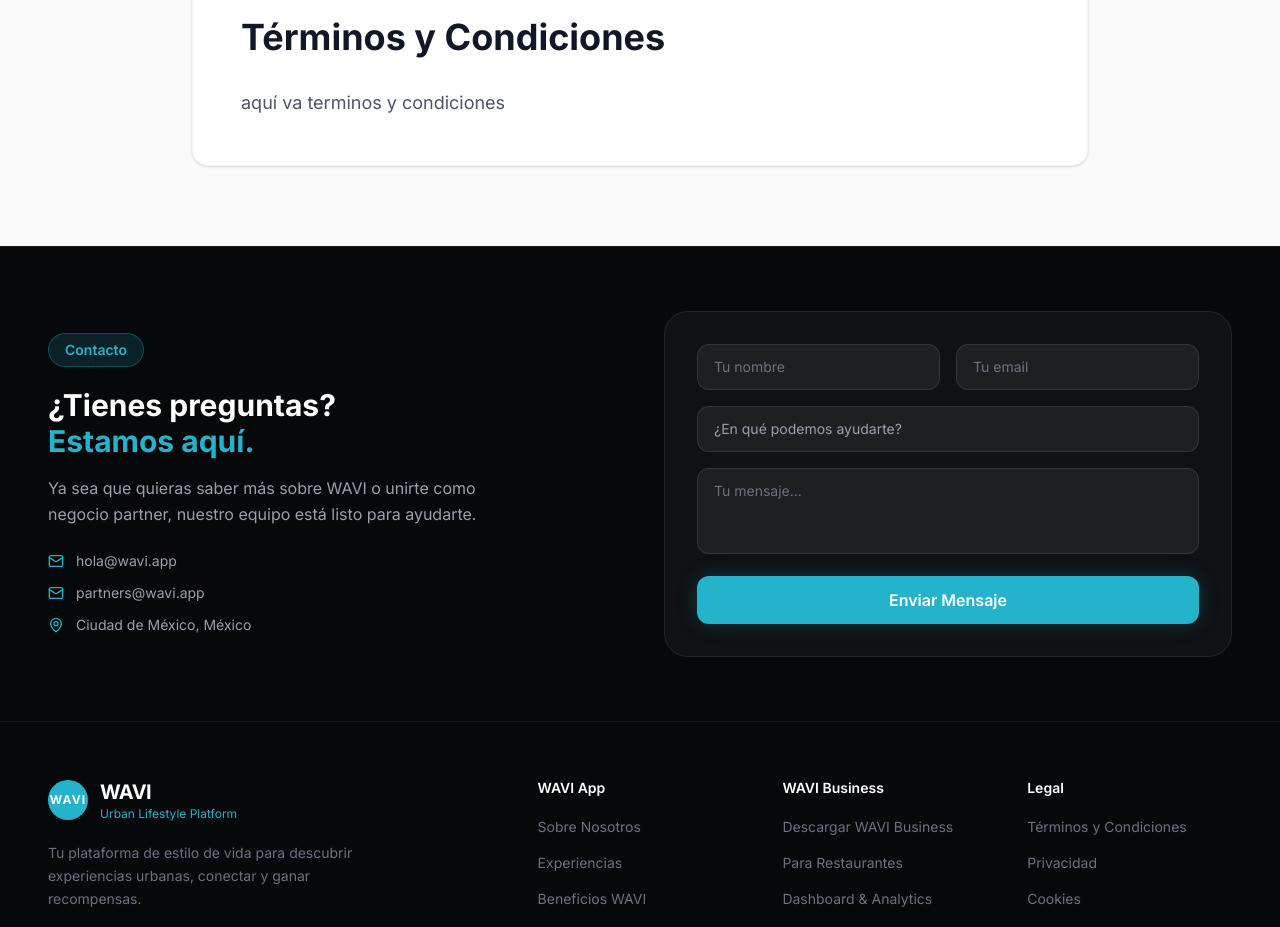
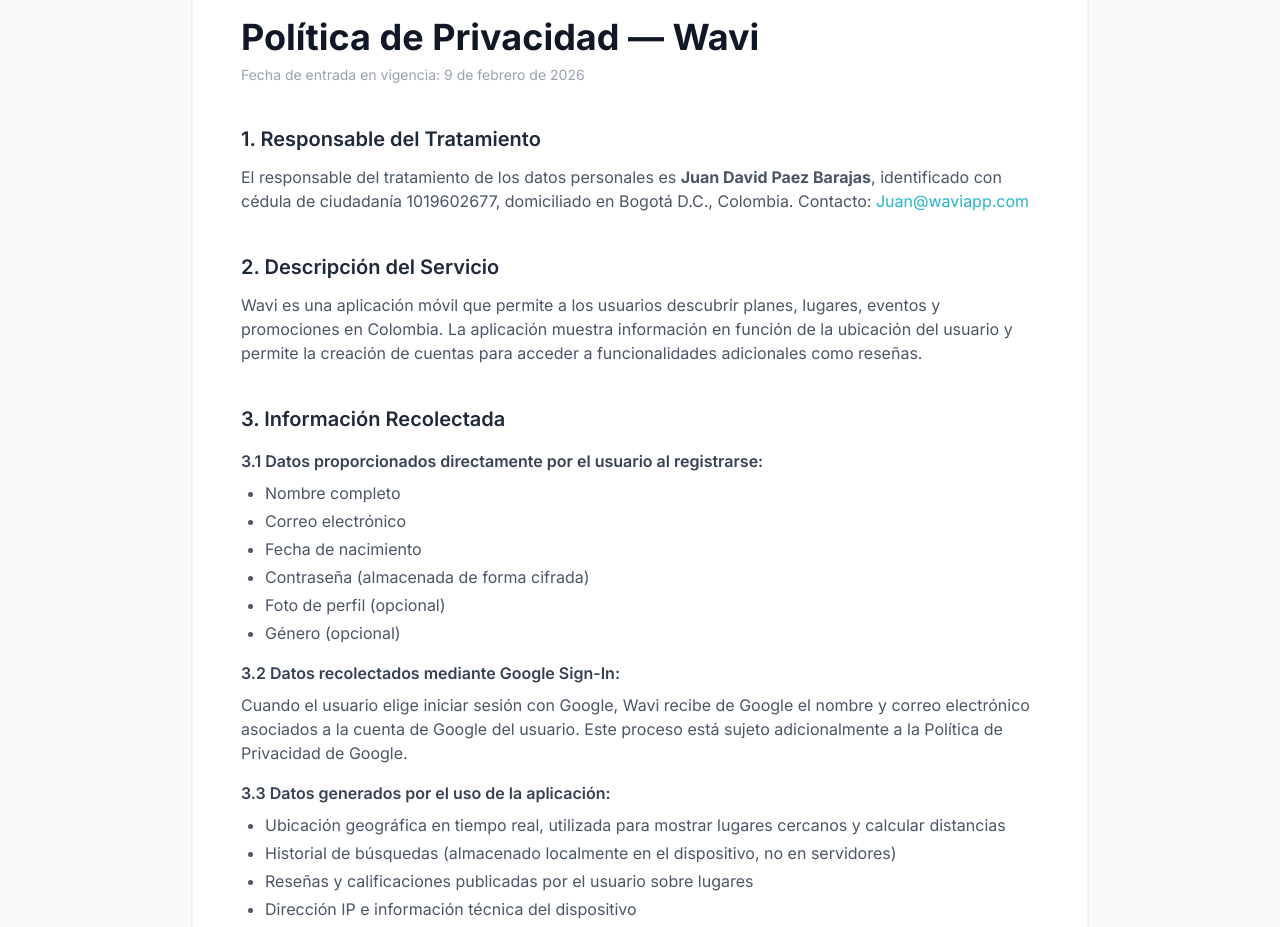
Before and after one commit to harrysg22/waviWeb, a React (Vite) app: page /terminos-y-condiciones in a window 1280 px wide. Shown: the part 160-1087 px from the top of the page. Built offline with nearby package versions, Linux system fonts and the light colour scheme.

Commit message:
Agregar contenido a página de términos y condiciones

```diff
--- a/src/app/pages/TermsAndConditions.tsx
+++ b/src/app/pages/TermsAndConditions.tsx
@@ -12,9 +12,158 @@
       <Navbar />
       <main className="flex-grow pt-32 pb-20 px-6 container mx-auto">
         <div className="max-w-4xl mx-auto bg-white rounded-2xl shadow-sm border border-gray-100 p-8 md:p-12">
-          <h1 className="text-3xl md:text-4xl font-bold mb-8 text-gray-900">Términos y Condiciones</h1>
-          <div className="prose max-w-none text-gray-600">
-            <p className="text-lg">aquí va terminos y condiciones</p>
+          <h1 className="text-3xl md:text-4xl font-bold mb-2 text-gray-900">Política de Privacidad — Wavi</h1>
+          <p className="text-sm text-gray-400 mb-10">Fecha de entrada en vigencia: 9 de febrero de 2026</p>
+
+          <div className="prose max-w-none text-gray-600 space-y-10">
+
+            <section>
+              <h2 className="text-xl font-semibold text-gray-800 mb-3">1. Responsable del Tratamiento</h2>
+              <p>
+                El responsable del tratamiento de los datos personales es <strong>Juan David Paez Barajas</strong>,
+                identificado con cédula de ciudadanía 1019602677, domiciliado en Bogotá D.C., Colombia.
+                Contacto: <a href="mailto:Juan@waviapp.com" className="text-[#25B3CC] hover:underline">Juan@waviapp.com</a>
+              </p>
+            </section>
+
+            <section>
+              <h2 className="text-xl font-semibold text-gray-800 mb-3">2. Descripción del Servicio</h2>
+              <p>
+                Wavi es una aplicación móvil que permite a los usuarios descubrir planes, lugares, eventos y promociones
+                en Colombia. La aplicación muestra información en función de la ubicación del usuario y permite la creación
+                de cuentas para acceder a funcionalidades adicionales como reseñas.
+              </p>
+            </section>
+
+            <section>
+              <h2 className="text-xl font-semibold text-gray-800 mb-3">3. Información Recolectada</h2>
+
+              <h3 className="text-base font-semibold text-gray-700 mt-4 mb-2">3.1 Datos proporcionados directamente por el usuario al registrarse:</h3>
+              <ul className="list-disc pl-6 space-y-1">
+                <li>Nombre completo</li>
+                <li>Correo electrónico</li>
+                <li>Fecha de nacimiento</li>
+                <li>Contraseña (almacenada de forma cifrada)</li>
+                <li>Foto de perfil (opcional)</li>
+                <li>Género (opcional)</li>
+              </ul>
+
+              <h3 className="text-base font-semibold text-gray-700 mt-4 mb-2">3.2 Datos recolectados mediante Google Sign-In:</h3>
+              <p>
+                Cuando el usuario elige iniciar sesión con Google, Wavi recibe de Google el nombre y correo electrónico
+                asociados a la cuenta de Google del usuario. Este proceso está sujeto adicionalmente a la Política de
+                Privacidad de Google.
+              </p>
+
+              <h3 className="text-base font-semibold text-gray-700 mt-4 mb-2">3.3 Datos generados por el uso de la aplicación:</h3>
+              <ul className="list-disc pl-6 space-y-1">
+                <li>Ubicación geográfica en tiempo real, utilizada para mostrar lugares cercanos y calcular distancias</li>
+                <li>Historial de búsquedas (almacenado localmente en el dispositivo, no en servidores)</li>
+                <li>Reseñas y calificaciones publicadas por el usuario sobre lugares</li>
+                <li>Dirección IP e información técnica del dispositivo</li>
+              </ul>
+
+              <h3 className="text-base font-semibold text-gray-700 mt-4 mb-2">3.4 Datos almacenados localmente en el dispositivo:</h3>
+              <ul className="list-disc pl-6 space-y-1">
+                <li>Caché de contenido (imágenes y datos de lugares) para funcionamiento sin conexión</li>
+                <li>Historial de búsquedas recientes</li>
+                <li>Preferencia de sesión de invitado</li>
+              </ul>
+            </section>
+
+            <section>
+              <h2 className="text-xl font-semibold text-gray-800 mb-3">4. Finalidades del Tratamiento</h2>
+              <p className="mb-2">Los datos recolectados son utilizados para:</p>
+              <ul className="list-disc pl-6 space-y-1">
+                <li>Crear y gestionar la cuenta del usuario</li>
+                <li>Mostrar planes y lugares cercanos según la ubicación</li>
+                <li>Permitir al usuario publicar y gestionar reseñas</li>
+                <li>Mejorar la experiencia de uso de la aplicación</li>
+                <li>Analizar el rendimiento y uso de la plataforma</li>
+                <li>Enviar notificaciones relacionadas con el servicio</li>
+              </ul>
+            </section>
+
+            <section>
+              <h2 className="text-xl font-semibold text-gray-800 mb-3">5. Proveedores Tecnológicos</h2>
+              <p className="mb-2">Para la operación del servicio, Wavi utiliza los siguientes proveedores:</p>
+              <ul className="list-disc pl-6 space-y-1">
+                <li>
+                  <strong>Supabase:</strong> proveedor de base de datos, autenticación y almacenamiento de archivos.
+                  Los datos pueden ser procesados en servidores ubicados fuera de Colombia.
+                </li>
+                <li>
+                  <strong>Google (Sign-In y Maps):</strong> servicio de autenticación con Google y visualización de mapas.
+                  Sujeto a las políticas de privacidad de Google.
+                </li>
+              </ul>
+            </section>
+
+            <section>
+              <h2 className="text-xl font-semibold text-gray-800 mb-3">6. Usuarios Invitados</h2>
+              <p>
+                La aplicación permite el uso sin registro como invitado. En este modo no se recolectan datos personales
+                identificables. Solo se almacena localmente en el dispositivo una preferencia indicando que el usuario
+                aceptó continuar como invitado.
+              </p>
+            </section>
+
+            <section>
+              <h2 className="text-xl font-semibold text-gray-800 mb-3">7. Menores de Edad</h2>
+              <p>
+                La aplicación no está dirigida a menores de 14 años. Wavi no recolecta intencionalmente datos personales
+                de menores. Si se detecta que un menor ha proporcionado datos sin autorización, dicha información será
+                eliminada.
+              </p>
+            </section>
+
+            <section>
+              <h2 className="text-xl font-semibold text-gray-800 mb-3">8. Compartición de la Información</h2>
+              <p className="mb-2">La información recolectada podrá ser compartida únicamente con:</p>
+              <ul className="list-disc pl-6 space-y-1">
+                <li>Proveedores tecnológicos necesarios para el funcionamiento de la aplicación (Supabase, Google)</li>
+                <li>Autoridades competentes cuando exista obligación legal</li>
+              </ul>
+              <p className="mt-3">
+                En ningún caso la información será vendida o compartida con terceros con fines publicitarios.
+              </p>
+            </section>
+
+            <section>
+              <h2 className="text-xl font-semibold text-gray-800 mb-3">9. Derechos de los Titulares</h2>
+              <p className="mb-2">Conforme a la Ley 1581 de 2012, los usuarios tienen derecho a:</p>
+              <ul className="list-disc pl-6 space-y-1">
+                <li>Acceder a sus datos personales</li>
+                <li>Actualizar o rectificar su información desde la sección de perfil de la aplicación</li>
+                <li>Eliminar su cuenta y datos directamente desde la aplicación en la sección de configuración de cuenta</li>
+                <li>Revocar la autorización del tratamiento de sus datos</li>
+                <li>Presentar quejas ante la Superintendencia de Industria y Comercio</li>
+              </ul>
+            </section>
+
+            <section>
+              <h2 className="text-xl font-semibold text-gray-800 mb-3">10. Canales de Atención</h2>
+              <p>
+                Las solicitudes relacionadas con el tratamiento de datos deben enviarse a:{' '}
+                <a href="mailto:Juan@waviapp.com" className="text-[#25B3CC] hover:underline">Juan@waviapp.com</a>
+              </p>
+              <p className="mt-2">Tiempo de respuesta: 10 a 15 días hábiles.</p>
+            </section>
+
+            <section>
+              <h2 className="text-xl font-semibold text-gray-800 mb-3">11. Modificaciones</h2>
+              <p>
+                Wavi se reserva el derecho de modificar esta política en cualquier momento. Los cambios serán informados
+                a través de la aplicación.
+              </p>
+            </section>
+
+            <div className="mt-10 p-4 bg-amber-50 border border-amber-200 rounded-xl text-amber-800 text-sm">
+              <strong>Nota importante:</strong> Este documento es un borrador técnico basado en el funcionamiento real
+              del código. Antes de publicarlo oficialmente, debe ser revisado y validado por un abogado especializado
+              en protección de datos en Colombia para garantizar el cumplimiento de la Ley 1581 de 2012 y normas relacionadas.
+            </div>
+
           </div>
         </div>
       </main>
```
